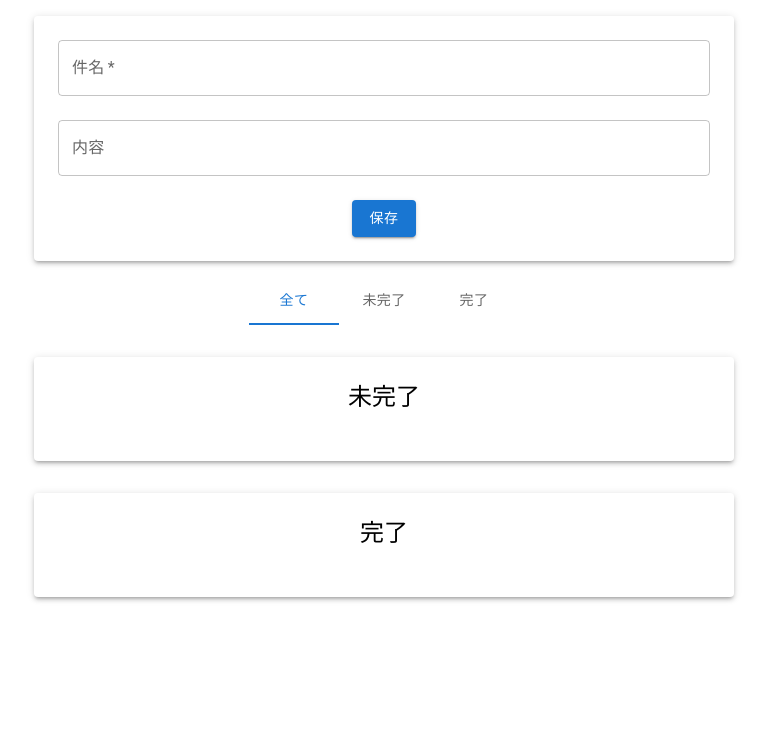
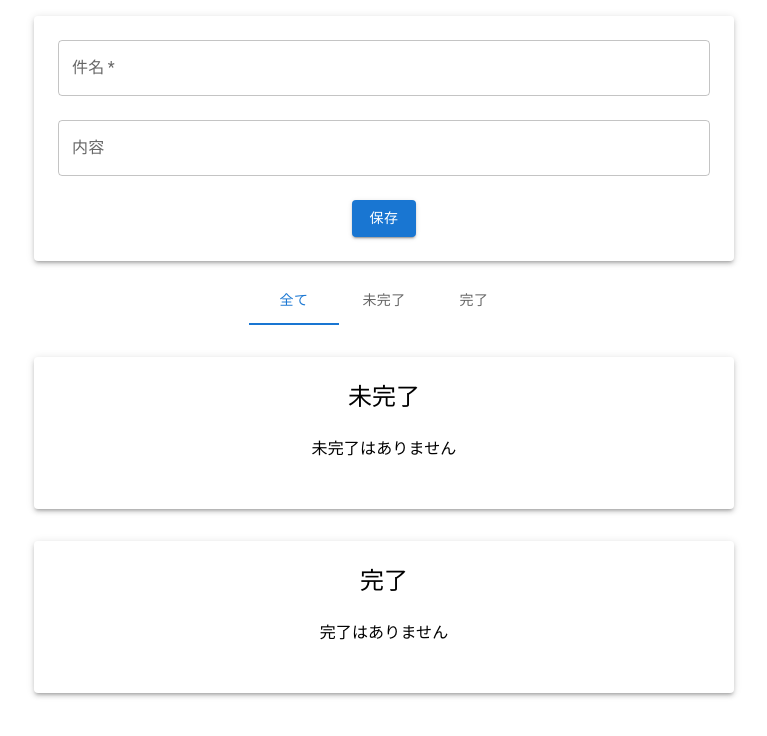
Before and after one commit to Youichi-Higa/react-todo-app, a React (Create React App) app: page / in a window 1280 px wide. Shown: the top 736 px of the page, without its empty margins (256-1023 px from the left). Built offline with nearby package versions, Linux system fonts and the light colour scheme.

Commit message:
テーブルヘッダー

```diff
--- a/src/App.tsx
+++ b/src/App.tsx
@@ -115,7 +115,7 @@ function App() {
       <FilterField filterValue={filterValue} setFilterValue={setFilterValue} />
       {filterValue !== 'completed' && (
         <ListField
-          title={'未完了'}
+          areaTitle={'未完了'}
           todoList={descUncompletedList}
           handleCheckboxChange={handleCheckboxChange}
           handleEditModalOpen={handleEditModalOpen}
@@ -124,7 +124,7 @@ function App() {
       )}
       {filterValue !== 'uncompleted' && (
         <ListField
-          title={'完了'}
+          areaTitle={'完了'}
           todoList={descCompletedList}
           handleCheckboxChange={handleCheckboxChange}
           handleEditModalOpen={handleEditModalOpen}
--- a/src/components/DeleteModal.tsx
+++ b/src/components/DeleteModal.tsx
@@ -49,7 +49,6 @@ export const DeleteModal: React.FC<Props> = (props: Props) => {
             label="件名"
             variant="outlined"
             disabled
-            required
             multiline
             maxRows={4}
             sx={{ width: '100%', mb: 3 }}
--- a/src/components/ListField.tsx
+++ b/src/components/ListField.tsx
@@ -4,7 +4,7 @@ import EditIcon from '@mui/icons-material/Edit';
 import type { SelectedTodo, Todo } from 'src/types';
 
 type Props = {
-  title: string;
+  areaTitle: string;
   todoList: Todo[];
   handleCheckboxChange: (e: React.ChangeEvent<HTMLInputElement>, todoId: number) => void;
   handleEditModalOpen: (selectedTodo: SelectedTodo) => void;
@@ -12,7 +12,7 @@ type Props = {
 };
 
 export const ListField = (props: Props) => {
-  const { title, todoList, handleCheckboxChange, handleEditModalOpen, handleDeleteModalOpen } =
+  const { areaTitle, todoList, handleCheckboxChange, handleEditModalOpen, handleDeleteModalOpen } =
     props;
 
   return (
@@ -26,6 +26,7 @@ export const ListField = (props: Props) => {
         borderRadius: 1,
       }}
     >
+      {/* エリアタイトル */}
       <Box
         sx={{
           mb: 3,
@@ -34,11 +35,48 @@ export const ListField = (props: Props) => {
         }}
       >
         <Typography variant="h5" component="h1">
-          {title}
+          {areaTitle}
         </Typography>
       </Box>
+
+      {/* todoがあればテーブルヘッダーを表示し、なければその旨を表示 */}
+      {todoList.length > 0 ? (
+        <Box
+          sx={{
+            mb: 1,
+            borderBottom: '1px solid #CCCCCC',
+          }}
+        >
+          <Grid container spacing={2}>
+            <Grid item xs={4}>
+              <Typography variant="subtitle1" component="p">
+                件名
+              </Typography>
+            </Grid>
+            <Grid item xs={8}>
+              <Typography variant="subtitle1" component="p">
+                内容
+              </Typography>
+            </Grid>
+          </Grid>
+        </Box>
+      ) : (
+        <Box
+          sx={{
+            mb: 3,
+            display: 'flex',
+            justifyContent: 'center',
+          }}
+        >
+          <Typography variant="body1" component="p">
+            {`${areaTitle}はありません`}
+          </Typography>
+        </Box>
+      )}
+
+      {/* リスト部分 */}
       {todoList.map((todo) => (
-        <Grid key={todo.id} container spacing={2}>
+        <Grid key={todo.id} container spacing={2} alignItems="center">
           <Grid item xs={1}>
             <Checkbox
               checked={todo.isCompleted}
@@ -54,13 +92,13 @@ export const ListField = (props: Props) => {
           </Grid>
           <Grid item xs={2}>
             <EditIcon
-              sx={{ cursor: 'pointer' }}
+              sx={{ cursor: 'pointer', mx: 1 }}
               onClick={() =>
                 handleEditModalOpen({ id: todo.id, title: todo.title, content: todo.content })
               }
             />
             <DeleteIcon
-              sx={{ cursor: 'pointer' }}
+              sx={{ cursor: 'pointer', mx: 1 }}
               color="disabled"
               onClick={() =>
                 handleDeleteModalOpen({ id: todo.id, title: todo.title, content: todo.content })
```
